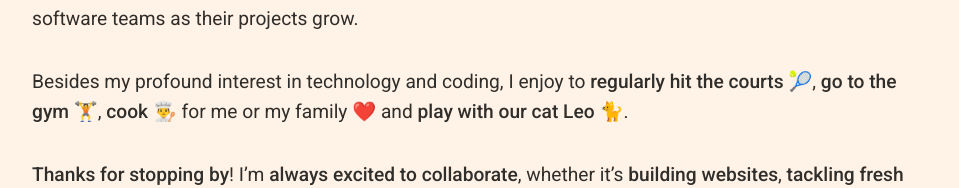
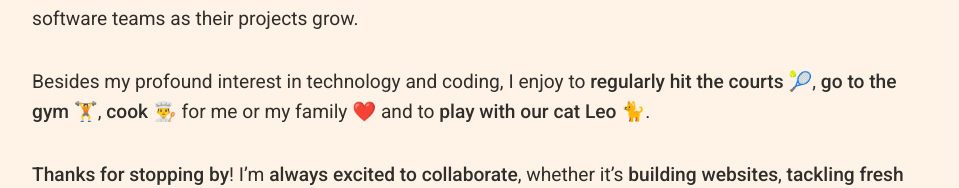
Before and after one commit to JustThatRandomCoder/juliusgrimm-portfolio-2025-2, a React (Vite) app: page / in a window 1280 px wide. Shown: the part 1989-2177 px from the top of the page, without its empty margins (160-1119 px from the left). Built offline with nearby package versions, Linux system fonts and the light colour scheme; no server answers.

Commit message:
quick fix

```diff
--- a/src/data/aboutText.js
+++ b/src/data/aboutText.js
@@ -19,7 +19,7 @@ export const aboutText = {
         { type: "bold", text: "go to the gym 🏋️" },
         ", ",
         { type: "bold", text: "cook 👨‍🍳" },
-        " for me or my family ❤️ and ",
+        " for me or my family ❤️ and to ",
         { type: "bold", text: "play with our cat Leo 🐈" },
         "."
     ],
```
